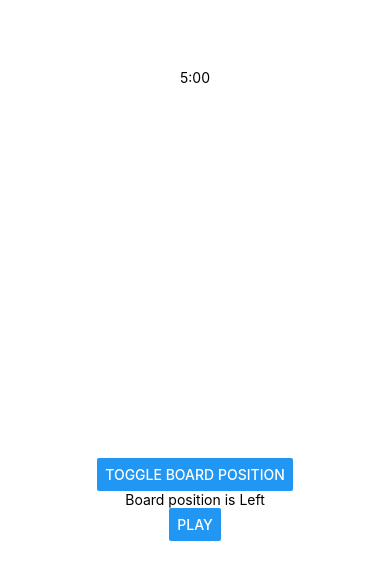
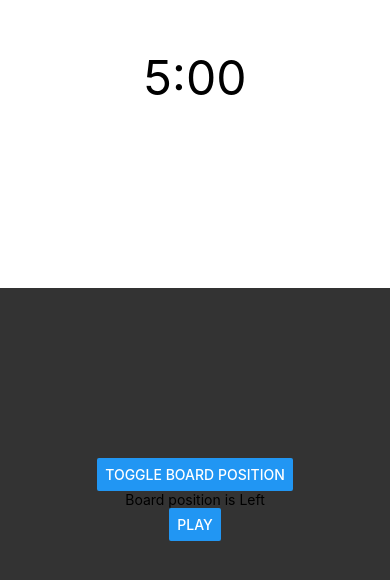
Before and after one commit to alexjgustafson/blitz, a React Native app: screen / in a window 390 px wide. Shown: the part 134-714 px from the top of the page. Built offline with nearby package versions, Linux system fonts and the light colour scheme.

Commit message:
black and white just like play mode

```diff
--- a/components/start.js
+++ b/components/start.js
@@ -45,21 +45,30 @@ class Start extends Component {
     const {boardPosition, onBoardPositionChange, onPlay, timeControlEditable, updateTimeControlEditable} = this.props.settings;
 
     const styles = StyleSheet.create({
-      container: {
+      white: {
         flex: 1,
         backgroundColor: '#fff',
         alignItems: 'center',
         justifyContent: 'center',
       },
+      black: {
+        flex: 1,
+        backgroundColor: '#333',
+        alignItems: 'center',
+        justifyContent: 'center',
+      },
+      timeDisplay:{
+        fontSize: 48,
+      },
     });
 
     return (
       <>
-      <View style={styles.container}>
+      <View style={styles.white}>
         { !timeControlEditable &&
         <TouchableWithoutFeedback
           onPress={() => updateTimeControlEditable(true)}>
-          <Text>{this.state.timeControlMinutes ? this.state.timeControlMinutes : '00'}:{this.displayMinutes(this.state.timeControlSeconds)}</Text>
+          <Text style={styles.timeDisplay}>{this.state.timeControlMinutes ? this.state.timeControlMinutes : '00'}:{this.displayMinutes(this.state.timeControlSeconds)}</Text>
         </TouchableWithoutFeedback> }
         { timeControlEditable &&
           <View>
@@ -102,7 +111,7 @@ class Start extends Component {
           </View>
         }
       </View>
-      <View style={styles.container}>
+      <View style={styles.black}>
         <Button onPress={() => onBoardPositionChange()} title="Toggle Board Position"></Button>
         <Text>Board position is {boardPosition ? `Right` : `Left`}</Text>
         <Button onPress={() => onPlay()} title="Play"></Button>
```
